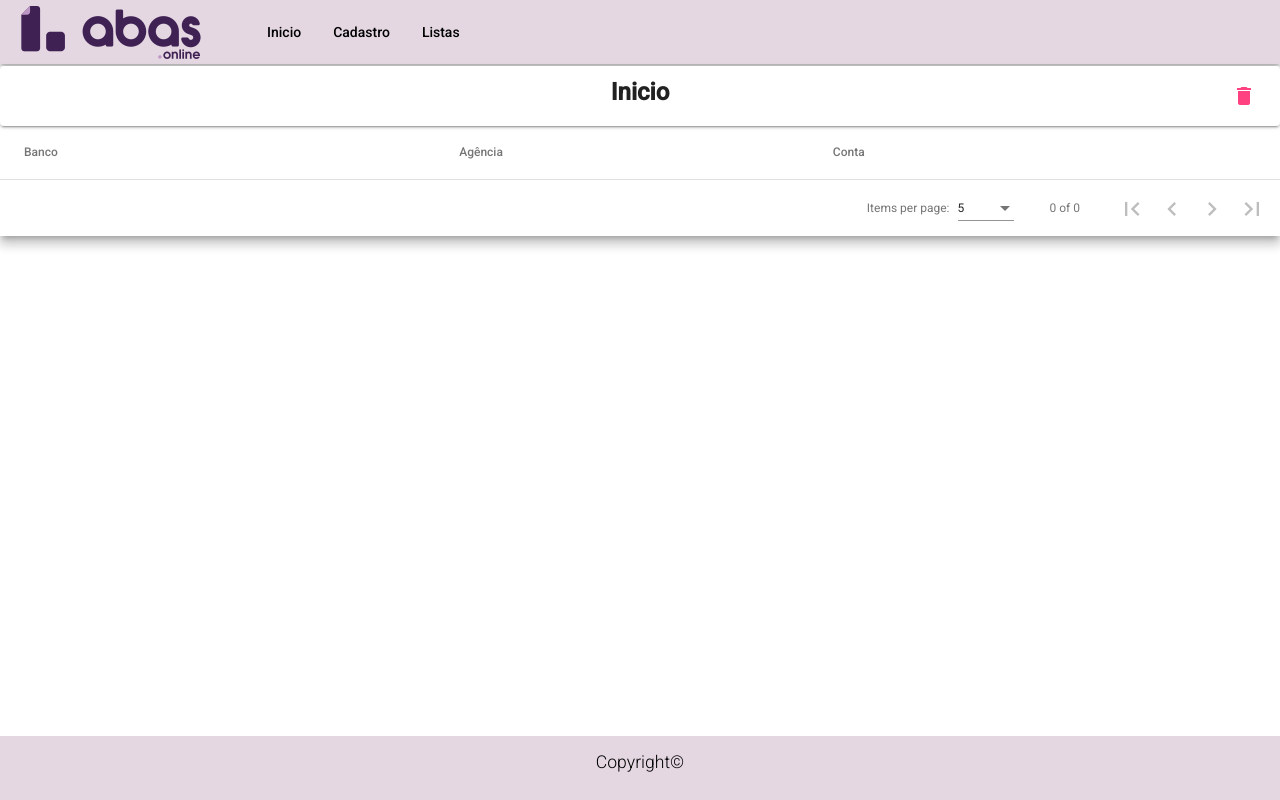
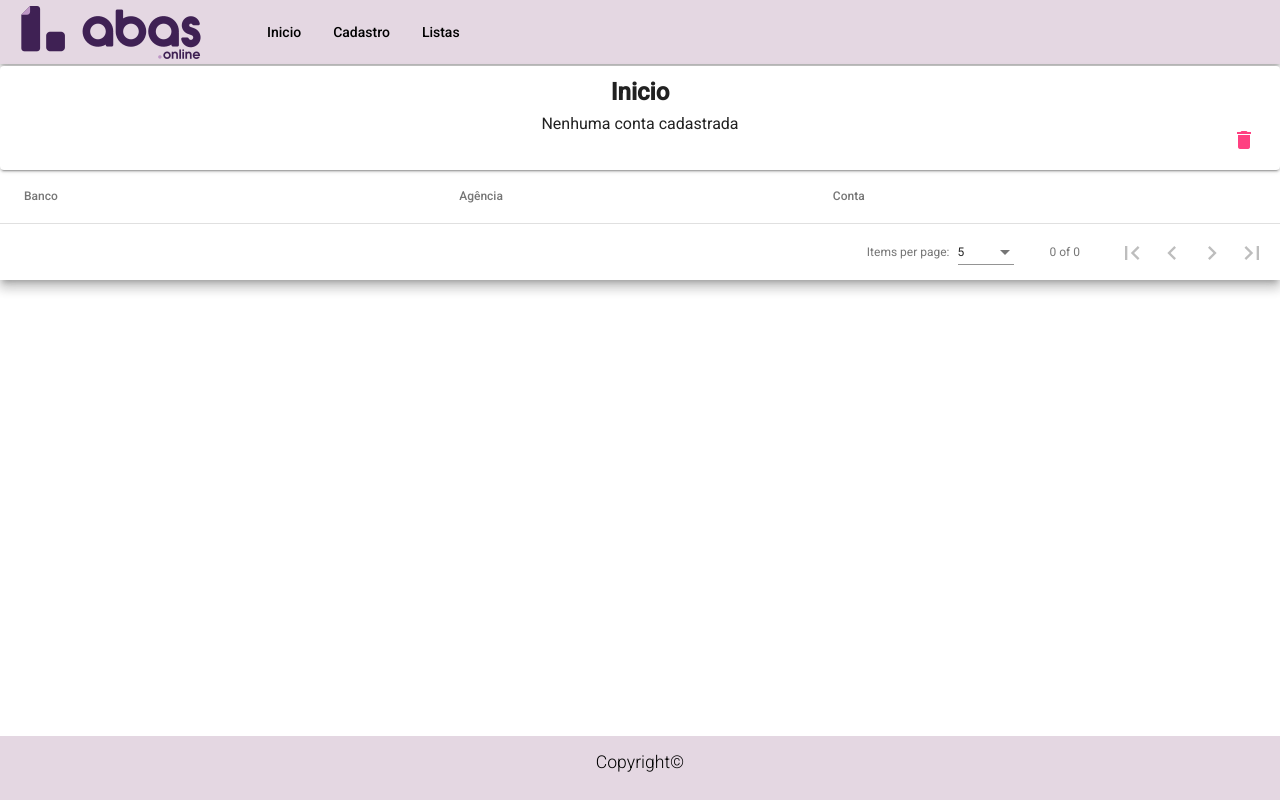
Before and after one commit to leotilt/Teste-Dev-Abas, an Angular app in the folder frontend/: page / in a window 1280 px wide. Built offline with nearby package versions, Linux system fonts and the light colour scheme.

Commit message:
add hidden

```diff
--- a/frontend/src/app/views/home/home.component.html
+++ b/frontend/src/app/views/home/home.component.html
@@ -1,9 +1,17 @@
 <mat-card class="home mat-elevation-z2">
   <mat-card-title class="title">Inicio</mat-card-title>
-  <button mat-icon-button color="accent" matTooltip="Excluir Tudo" class="btn-delete" (click)="clearLocalStorage()">
+  <div *ngIf="isConta" class="isConta">
+    <h3 style="text-align: center">Nenhuma conta cadastrada</h3>
+  </div>
+  <button
+    mat-icon-button
+    color="accent"
+    matTooltip="Excluir Tudo"
+    class="btn-delete"
+    (click)="clearLocalStorage()"
+  >
     <mat-icon>delete</mat-icon>
   </button>
-
 </mat-card>
 <div class="mat-elevation-z8">
   <table mat-table matSort [dataSource]="data">
@@ -18,7 +26,7 @@
       <th mat-header-cell *matHeaderCellDef mat-sort-header>Agência</th>
       <td mat-cell *matCellDef="let element">{{ element.agencia }}</td>
     </ng-container>
-
+    <!-- Conta Column -->
     <ng-container matColumnDef="conta">
       <th mat-header-cell *matHeaderCellDef mat-sort-header>Conta</th>
       <td mat-cell *matCellDef="let element">{{ element.conta }}</td>
--- a/frontend/src/app/views/home/home.component.ts
+++ b/frontend/src/app/views/home/home.component.ts
@@ -16,12 +16,21 @@ export class HomeComponent implements OnInit {
   @ViewChild(MatPaginator, { static: false }) paginator!: MatPaginator;
 
   data!: Form[];
-  itemDelete: any;
-
+  isConta?: boolean;
   constructor(private snackBar: MatSnackBar) {}
 
   ngOnInit(): void {
     this.readLocalStorage();
+    this.hidden();
+    console.log(this.data);
+  }
+
+  hidden() {
+    if (this.data == null) {
+      this.isConta = true;
+    } else if (this.data != null) {
+      this.isConta = false;
+    }
   }
 
   clearLocalStorage() {
```
